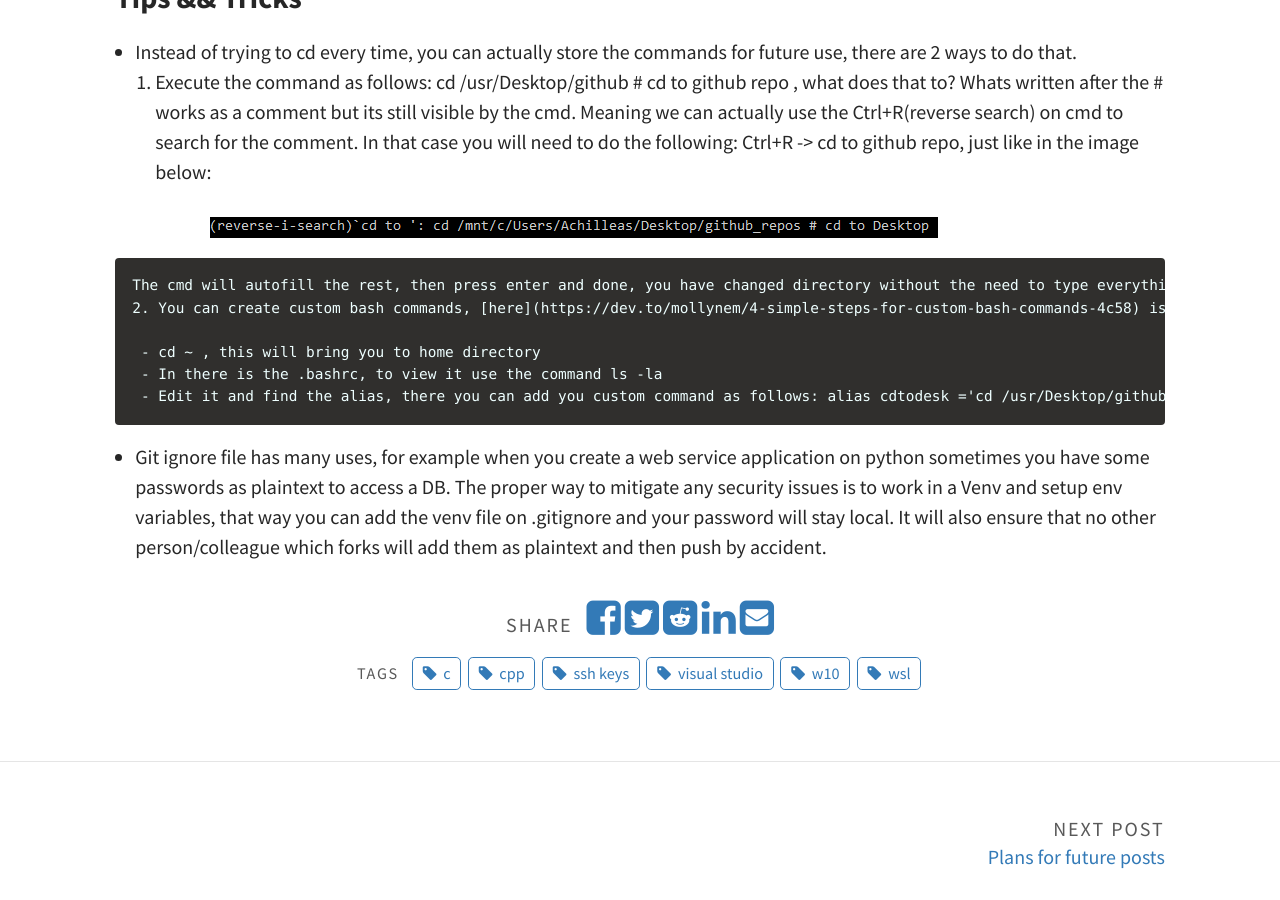
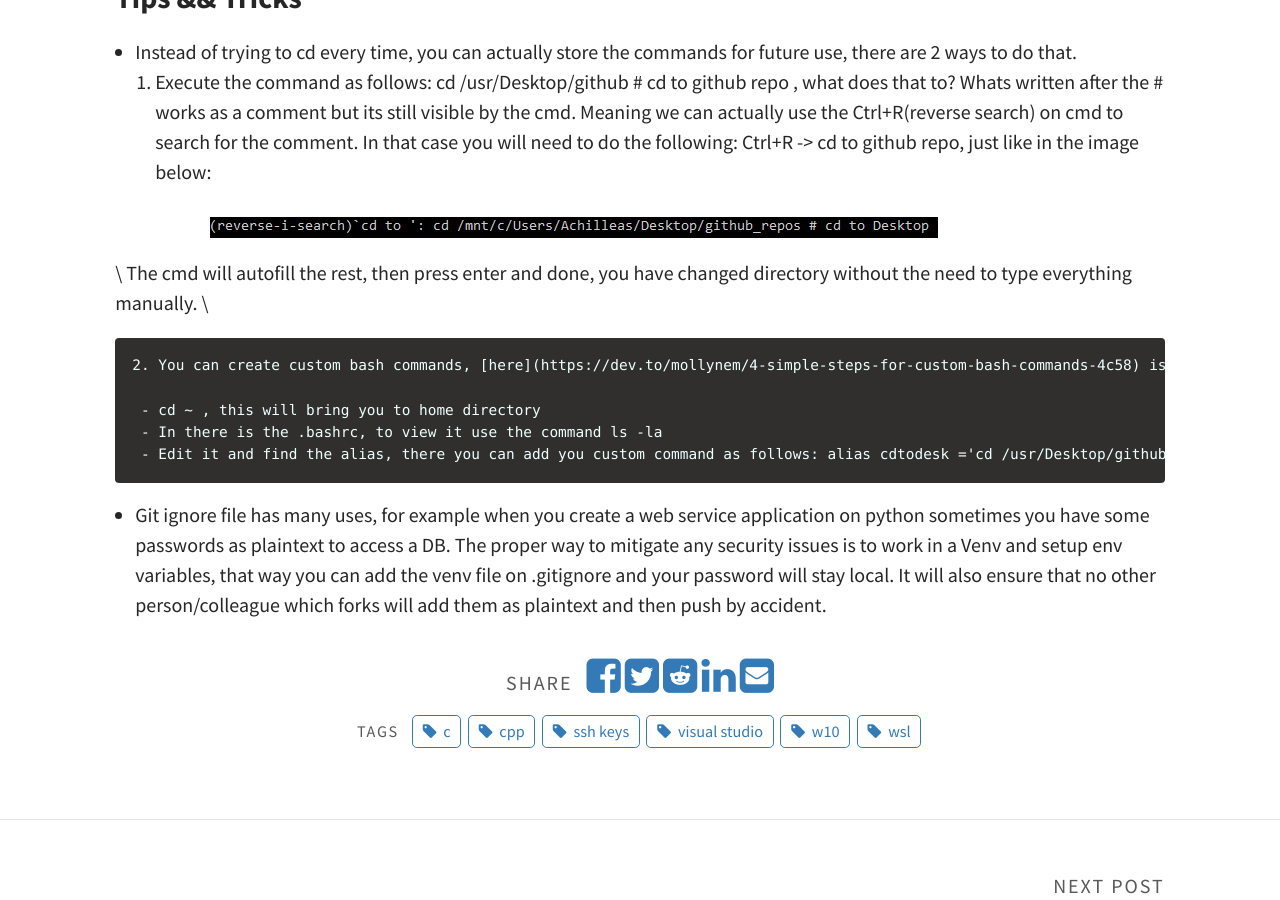
Before and after one commit to Achilleasein/achilleasein, a Jekyll site: the page built from _posts/2020-10-25-git_windows_c.md, in a window 1280 px wide and 900 px high, scrolled down 2313 px. Built offline with Jekyll 4.4.1, drawn with Linux system fonts in a browser that asks for light colours.

Commit message:
fixing markdown

```diff
--- a/_posts/2020-10-25-git_windows_c.md
+++ b/_posts/2020-10-25-git_windows_c.md
@@ -67,8 +67,9 @@ Keep in mind that I have a .gitignore file, in that specific file we add files t
 ### Tips && Tricks
 - Instead of trying to cd every time, you can actually store the commands for future use, there are 2 ways to do that.
     1. Execute the command as follows: cd /usr/Desktop/github # cd to github repo , what does that to? Whats written after the # works as a comment but its still visible by the cmd. Meaning we can actually use the Ctrl+R(reverse search) on cmd to search for the comment. In that case you will need to do the following: Ctrl+R -> cd to github repo, just like in the image below:
-    {% include aligner.html images="reverse_search.PNG" column=1 %}
-    The cmd will autofill the rest, then press enter and done, you have changed directory without the need to type everything manually.
+    {% include aligner.html images="reverse_search.PNG" column=1 %} \
+    The cmd will autofill the rest, then press enter and done, you have changed directory without the need to type everything manually. \
+
     2. You can create custom bash commands, [here](https://dev.to/mollynem/4-simple-steps-for-custom-bash-commands-4c58) is a simple guide or follow the instructions below:
 
      - cd ~ , this will bring you to home directory
```
